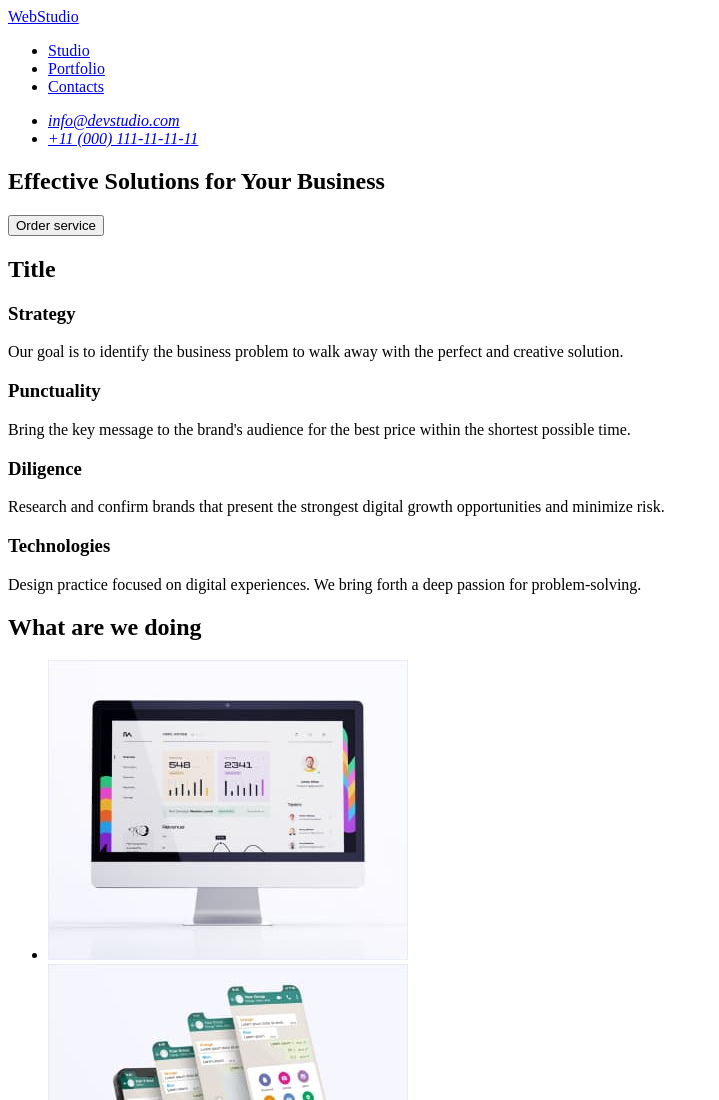
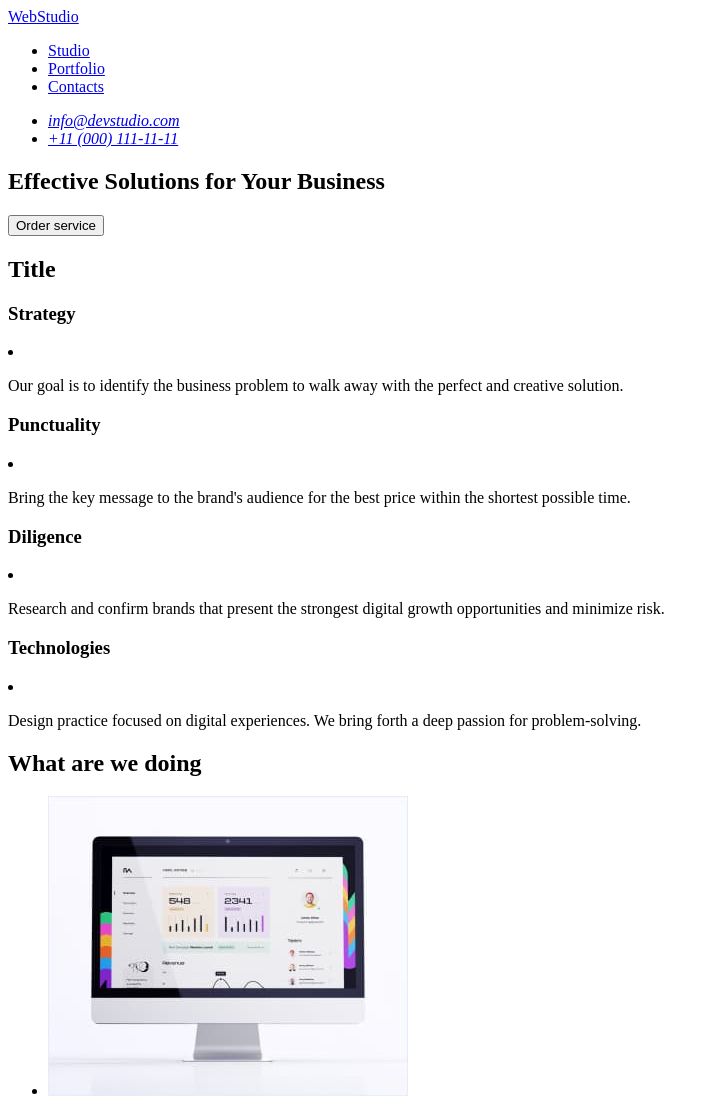
Before and after one commit to SecaraAdrian/goit-markup-hw-01, a plain HTML site: page index.html in a window 1280 px wide. Shown: the top 1100 px of the page, without its empty margins (0-719 px from the left). Drawn offline with Linux system fonts and the light colour scheme.

Commit message:
Homework1

```diff
--- a/index.html
+++ b/index.html
@@ -18,12 +18,12 @@
     </nav>
     <section>
     <address>
-        <ul>
+        <ul role="list" class="header-addrees">
             <li>
                 <a href="mailto:info@devstudio.com">info@devstudio.com</a>
             </li>
             <li>
-                <a href="tel:+110001111111"> +11 (000) 111-11-11-11</a>
+                <a href="tel:+110001111111">+11 (000) 111-11-11</a>
             </li>
         </ul>
     </address>
@@ -40,18 +40,19 @@
     <section>
         <h2>Title</h2>
             <div>
+                <ul></ul>
                <h3>Strategy</h3>
-              <p>Our goal is to identify the business problem to walk away with the perfect
-                and creative solution.</p>
+              <li><p>Our goal is to identify the business problem to walk away with the perfect
+                and creative solution.</p></li>
              <h3>Punctuality</h3>
-               <p>Bring the key message to the brand's audience for the best price within the
-                shortest possible time.</p>
+               <li><p>Bring the key message to the brand's audience for the best price within the
+                shortest possible time.</p></li>
               <h3>Diligence</h3>
-               <p>Research and confirm brands that present the strongest digital growth
-                opportunities and minimize risk.</p>
+               <li><p>Research and confirm brands that present the strongest digital growth
+                opportunities and minimize risk.</p></li>
               <h3>Technologies</h3>
-               <p>Design practice focused on digital experiences. We bring forth a deep passion for problem-solving.</p></li>
-            </div>
+               <li><p>Design practice focused on digital experiences. We bring forth a deep passion for problem-solving.</p></li>
+            </ul></div>
         </section>
         <section>
         <!--what are we doing-->
```
